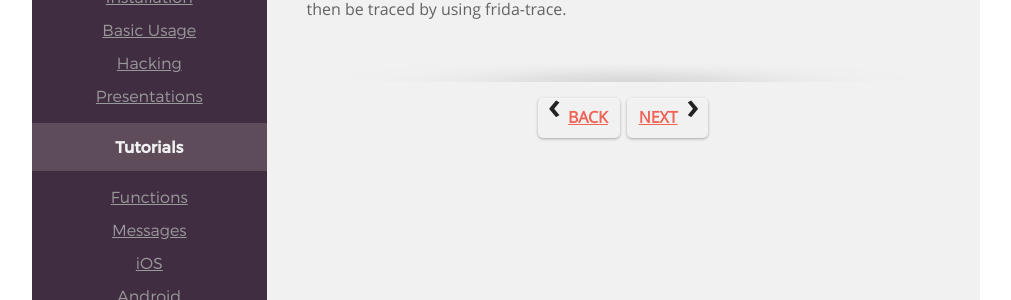
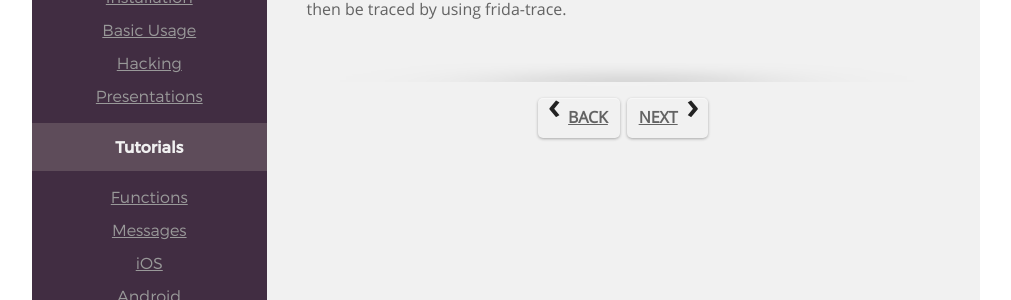
Before and after one commit to frida/frida-website, a Jekyll site: the page built from docs/frida-discover.md, in a window 1280 px wide. Shown: the part 296-596 px from the top of the page, without its empty margins (129-1140 px from the left). Built offline with Jekyll 4.4.1, drawn with Linux system fonts in a browser that asks for light colours.

Commit message:
Make the links a bit more discrete

```diff
--- a/_includes/css/style.css
+++ b/_includes/css/style.css
@@ -537,7 +537,7 @@ h6 {
 }
 
 a {
-  color: #EF6456;
+  color: inherit;
   transition: all .25s;
    -moz-transition: all .25s;
    -webkit-transition: all .25s;
```
